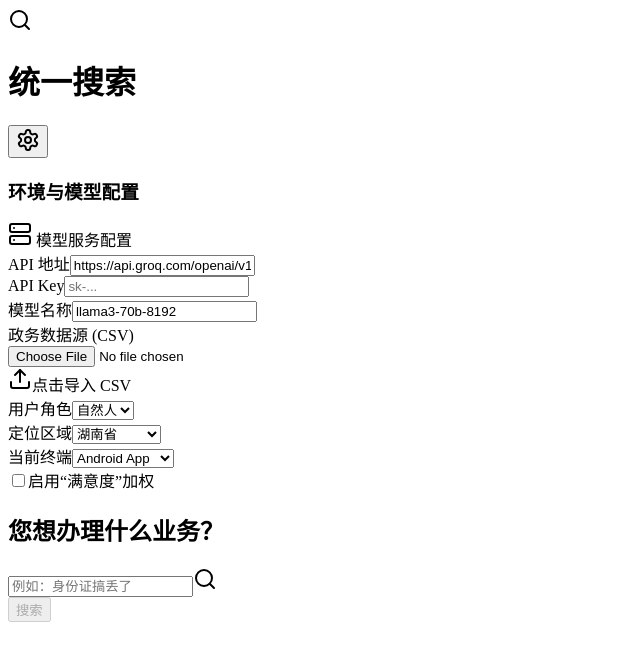
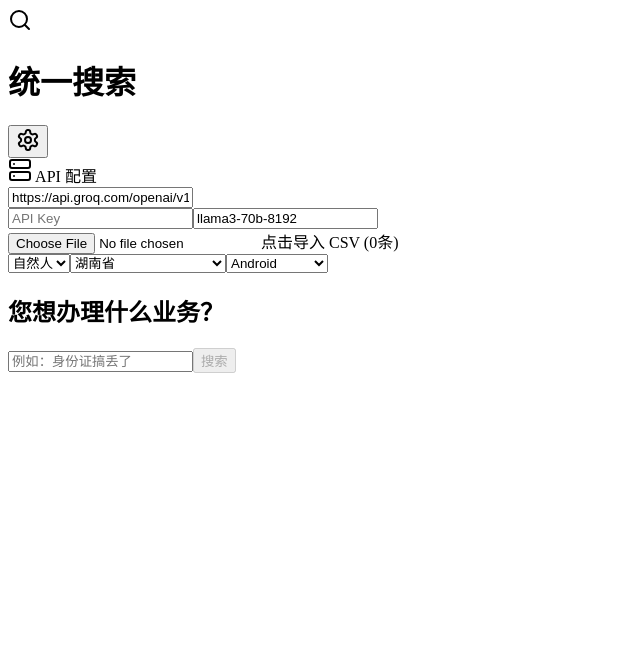
Before and after one commit to xiaohuleo/smart-gov-search, a Next.js app: page / in a window 1280 px wide. Both pictures are taken after a click on the button 28 px from the left and 141 px from the top of the page. Shown: the top 660 px of the page, without its empty margins (0-640 px from the left). Built offline with nearby package versions, Linux system fonts and the light colour scheme.

Commit message:
Update page.js

```diff
--- a/app/page.js
+++ b/app/page.js
@@ -3,7 +3,7 @@
 
 import { useState } from "react";
 import Papa from "papaparse";
-import { Search, Upload, Settings, Building2, User, Star, MapPin, Smartphone, Server, Clock, Lightbulb } from "lucide-react";
+import { Search, Upload, Settings, Building2, User, Star, MapPin, Smartphone, Server, Clock, Lightbulb, CheckCircle2 } from "lucide-react";
 
 export default function Home() {
   // --- 状态管理 ---
@@ -18,14 +18,26 @@ export default function Home() {
   const [apiKey, setApiKey] = useState("");
   const [apiBaseUrl, setApiBaseUrl] = useState("https://api.groq.com/openai/v1");
   const [apiModel, setApiModel] = useState("llama3-70b-8192");
-
   const [userRole, setUserRole] = useState("自然人");
   const [userCity, setUserCity] = useState("湖南省");
   const [userChannel, setUserChannel] = useState("Android");
   const [enableSatisfaction, setEnableSatisfaction] = useState(false);
   const [showSettings, setShowSettings] = useState(false);
 
-  // --- 处理 CSV ---
+  // --- 核心：本地同义词典 (暴力解决搜不到的问题) ---
+  const LOCAL_SYNONYMS = {
+    "搞丢": ["遗失", "补领", "挂失", "补办"],
+    "丢了": ["遗失", "补领", "挂失"],
+    "不见了": ["遗失", "补领"],
+    "掉了": ["遗失", "补领"],
+    "办证": ["办理", "核发", "注册"],
+    "开店": ["经营许可", "设立登记", "营业执照"],
+    "生娃": ["生育", "出生", "落户"],
+    "生孩子": ["生育", "出生", "落户"],
+    "买房": ["不动产", "购房", "公积金"],
+    "卖房": ["二手房", "转移登记"],
+  };
+
   const handleFileUpload = (e) => {
     const file = e.target.files?.[0];
     if (!file) return;
@@ -35,7 +47,6 @@ export default function Home() {
     });
   };
 
-  // --- 核心搜索 ---
   const handleSearch = async () => {
     if (!query || csvData.length === 0) return;
     setLoading(true);
@@ -44,12 +55,27 @@ export default function Home() {
     const startTime = performance.now();
 
     try {
-      // 1. 本地兜底清洗
-      const cleanQuery = query.replace(/我要|办理|查询|怎么|办|申请|在哪里|弄|去哪|搞|了|的/g, "");
+      // 1. 初始化关键词集合 (使用 Set 去重)
+      let finalKeywords = new Set();
+      let debugSource = {}; // 记录关键词来源
 
-      // 2. AI 意图识别
-      let currentIntent = { keywords: [cleanQuery || query], target: "all", action: "all" };
+      // A. 原始词清洗
+      const cleanQuery = query.replace(/我要|想|办理|查询|怎么|办|申请|在哪里|弄|去哪|搞|了|的|是/g, "");
+      if (cleanQuery) finalKeywords.add(cleanQuery);
+      finalKeywords.add(query); // 保留原始句
 
+      // B. 本地词典匹配 (这是解决“搞丢”最关键的一步)
+      Object.keys(LOCAL_SYNONYMS).forEach(key => {
+        if (query.includes(key)) {
+            LOCAL_SYNONYMS[key].forEach(word => {
+                finalKeywords.add(word);
+                debugSource[word] = "本地词典";
+            });
+        }
+      });
+
+      // C. AI 意图识别 (作为补充)
+      let aiTarget = "all";
       if (apiKey) {
         try {
             const res = await fetch("/api/analyze", {
@@ -59,64 +85,95 @@ export default function Home() {
             });
             const data = await res.json();
             if (!data.isFallback && data.keywords) {
-                currentIntent = data;
+                data.keywords.forEach(k => {
+                    finalKeywords.add(k);
+                    if (!debugSource[k]) debugSource[k] = "AI联想";
+                });
+                aiTarget = data.target || "all";
             }
         } catch (e) {
-            console.warn("AI Analysis failed");
+            console.warn("AI 失败，使用本地降级策略");
         }
       }
 
-      // 强行合并原始词，防止AI遗漏
-      if (cleanQuery && !currentIntent.keywords.includes(cleanQuery)) currentIntent.keywords.push(cleanQuery);
-      if (!currentIntent.keywords.includes(query)) currentIntent.keywords.push(query);
+      // 转为数组供后续使用
+      const keywordArray = Array.from(finalKeywords);
 
-      setIntent(currentIntent);
+      setIntent({
+        keywords: keywordArray,
+        target: aiTarget,
+        sourceMap: debugSource
+      });
 
-      // 3. 评分排序
+      // 2. 评分排序
       const scoredResults = csvData.map((item) => {
         let score = 0;
         let matchReasons = [];
+        let matchedKeywords = [];
 
+        // 数据字段准备
         const itemName = item["事项名称"] || "";
-        const itemTarget = item["服务对象"] || "";
-        const itemUnit = item["所属市州单位"] || "";
-        const itemChannel = item["发布渠道"] || "";
-        // 把所有文本拼起来搜
-        const textToSearch = `${itemName} ${item["事项简称"]||""} ${item["事项标签"]||""}`;
+        const itemShort = item["事项简称"] || "";
+        const itemTags = item["事项标签"] || "";
 
-        // A. 关键词匹配 (支持语义联想)
-        currentIntent.keywords.forEach((kw) => {
+        // 拼接全文本用于检索
+        const textToSearch = `${itemName} ${itemShort} ${itemTags}`;
+
+        // D. 匹配逻辑 (核心修改)
+        keywordArray.forEach((kw) => {
           if (!kw || kw.length < 1) return;
 
           if (textToSearch.includes(kw)) {
-            // 命中加分
-            score += 100;
-            if (itemName === kw) score += 50;
-            // 记录是哪个词命中的，方便高亮
-            // 如果这个词不是用户输入的词，说明是AI“翻译”出来的
+            matchedKeywords.push(kw);
+            // 基础分
+            let currentScore = 100;
+
+            // 命中关键术语 (遗失、补领) 加分极高
+            if (["遗失", "补领", "挂失"].includes(kw)) currentScore += 200;
+
+            // 命中核心名词 (身份证) 加分
+            if (kw.includes("身份证") || kw.includes("证")) currentScore += 150;
+
+            score += currentScore;
+
+            // 记录匹配原因 (优先显示非原始词)
             if (!query.includes(kw)) {
-                matchReasons.push(`语义联想: ${kw}`);
+                matchReasons.push(`${debugSource[kw] || "扩展"}: ${kw}`);
             }
           }
         });
 
+        // 必须命中至少一个关键词，且分数 > 0
         if (score === 0) return { item, score: -1, matchReasons };
 
-        // B. 角色/地域/渠道/满意度 (同前)
-        if (itemTarget && itemTarget.includes(userRole)) score += 30;
-        else if (itemTarget && !itemTarget.includes(userRole) && !itemTarget.includes("全部")) score -= 50;
+        // 惩罚机制：如果搜“身份证”，结果只有“证”，关联度太低，扣分
+        // 奖励机制：同时命中“身份证”和“遗失”，分数翻倍
+        const hasIdentity = matchedKeywords.some(k => k.includes("身份证") || k.includes("户口"));
+        const hasAction = matchedKeywords.some(k => ["遗失", "补领", "挂失", "办理"].includes(k));
+
+        if (hasIdentity && hasAction) {
+            score += 500; // 完美匹配
+            matchReasons.unshift("✨ 完美匹配");
+        }
+
+        // 角色/地域/终端过滤 (逻辑保持不变)
+        const itemTarget = item["服务对象"] || "";
+        const itemUnit = item["所属市州单位"] || "";
+        const itemChannel = item["发布渠道"] || "";
+
+        if (itemTarget && itemTarget.includes(userRole)) score += 50;
+        else if (itemTarget && !itemTarget.includes(userRole) && !itemTarget.includes("全部")) score -= 100; // 角色不对严厉扣分
 
         if (itemUnit) {
-            if (itemUnit.includes(userCity)) score += 50;
-            else if (userCity !== "湖南省" && itemUnit.includes("湖南省")) score += 20;
+            if (itemUnit.includes(userCity)) score += 60;
             else if (userCity === "湖南省" && itemUnit.includes("湖南省")) score += 40;
+            else if (itemUnit.includes("湖南省")) score += 20;
         }
 
-        if (itemChannel && !itemChannel.includes(userChannel) && !itemChannel.includes("全部")) score = -1;
+        if (itemChannel && !itemChannel.includes(userChannel) && !itemChannel.includes("全部")) score = -9999; // 终端不对直接屏蔽
         if (enableSatisfaction && item["满意度"]) score += (parseFloat(item["满意度"]) || 0) * 0.5;
-        if (item["是否高频事项"] === "是") score += 15;
 
-        return { item, score, matchReasons };
+        return { item, score, matchReasons: [...new Set(matchReasons)] }; // 去重原因
       });
 
       const finalResults = scoredResults
@@ -128,7 +185,7 @@ export default function Home() {
 
     } catch (err) {
       console.error(err);
-      alert("搜索出错");
+      alert("搜索发生错误");
     } finally {
       setSearchTime((performance.now() - startTime).toFixed(0));
       setLoading(false);
@@ -150,188 +207,92 @@ export default function Home() {
         </div>
       </div>
 
-      {/* 设置面板 */}
+      {/* Settings Panel (Keep same layout) */}
       {showSettings && (
         <div className="bg-white p-4 shadow-lg mb-4 max-w-md mx-auto animate-in fade-in slide-in-from-top-4 border-b">
-          <h3 className="font-bold mb-3 text-sm text-gray-500 uppercase border-b pb-2">环境与模型配置</h3>
-          <div className="space-y-4">
+           <div className="space-y-4">
             <div className="bg-gray-50 p-3 rounded-lg border border-gray-200 space-y-2">
-                <div className="flex items-center gap-1 text-xs font-bold text-gray-700">
-                    <Server className="w-3 h-3" /> 模型服务配置
-                </div>
-                <div>
-                    <label className="text-[10px] text-gray-500 block mb-1">API 地址</label>
-                    <input type="text" value={apiBaseUrl} onChange={(e) => setApiBaseUrl(e.target.value)} placeholder="https://api.groq.com/openai/v1" className="w-full border p-1.5 rounded text-xs bg-white" />
-                </div>
+                <div className="flex items-center gap-1 text-xs font-bold text-gray-700"><Server className="w-3 h-3" /> API 配置</div>
+                <input type="text" value={apiBaseUrl} onChange={(e) => setApiBaseUrl(e.target.value)} placeholder="API URL" className="w-full border p-1.5 rounded text-xs" />
                 <div className="grid grid-cols-2 gap-2">
-                    <div>
-                        <label className="text-[10px] text-gray-500 block mb-1">API Key</label>
-                        <input type="password" value={apiKey} onChange={(e) => setApiKey(e.target.value)} placeholder="sk-..." className="w-full border p-1.5 rounded text-xs bg-white" />
-                    </div>
-                    <div>
-                        <label className="text-[10px] text-gray-500 block mb-1">模型名称</label>
-                        <input type="text" value={apiModel} onChange={(e) => setApiModel(e.target.value)} placeholder="llama3-70b-8192" className="w-full border p-1.5 rounded text-xs bg-white" />
-                    </div>
+                    <input type="password" value={apiKey} onChange={(e) => setApiKey(e.target.value)} placeholder="API Key" className="w-full border p-1.5 rounded text-xs" />
+                    <input type="text" value={apiModel} onChange={(e) => setApiModel(e.target.value)} placeholder="Model" className="w-full border p-1.5 rounded text-xs" />
                 </div>
             </div>
-
-            <div>
-              <label className="text-xs font-bold block mb-1">政务数据源 (CSV)</label>
-              <div className="relative border border-dashed border-gray-300 rounded-lg p-3 bg-blue-50 text-center hover:bg-blue-100 transition cursor-pointer">
-                 <input type="file" accept=".csv" onChange={handleFileUpload} className="absolute inset-0 w-full h-full opacity-0 cursor-pointer" />
-                 <div className="flex items-center justify-center gap-2 text-sm text-blue-600 font-medium">
-                    <Upload className="w-4 h-4" />
-                    {csvData.length > 0 ? `已加载 ${csvData.length} 条事项` : "点击导入 CSV"}
-                 </div>
-              </div>
+            <div className="border border-dashed p-3 rounded-lg text-center bg-blue-50">
+                 <input type="file" accept=".csv" onChange={handleFileUpload} className="opacity-0 absolute inset-0 w-full h-full" />
+                 <span className="text-sm text-blue-600 font-medium">点击导入 CSV ({csvData.length}条)</span>
             </div>
-
             <div className="grid grid-cols-2 gap-3">
-                <div>
-                    <label className="text-xs font-bold block mb-1">用户角色</label>
-                    <select className="w-full border p-2 rounded text-sm bg-white" value={userRole} onChange={(e) => setUserRole(e.target.value)}>
-                        <option value="自然人">自然人</option>
-                        <option value="法人">法人</option>
-                    </select>
-                </div>
-                <div>
-                    <label className="text-xs font-bold block mb-1">定位区域</label>
-                    <select className="w-full border p-2 rounded text-sm bg-white" value={userCity} onChange={(e) => setUserCity(e.target.value)}>
-                        <option value="湖南省">湖南省</option>
-                        <option value="长沙市">长沙市</option>
-                        <option value="株洲市">株洲市</option>
-                        <option value="湘潭市">湘潭市</option>
-                        <option value="衡阳市">衡阳市</option>
-                        <option value="邵阳市">邵阳市</option>
-                        <option value="岳阳市">岳阳市</option>
-                        <option value="常德市">常德市</option>
-                        <option value="张家界市">张家界市</option>
-                        <option value="益阳市">益阳市</option>
-                        <option value="郴州市">郴州市</option>
-                        <option value="永州市">永州市</option>
-                        <option value="怀化市">怀化市</option>
-                        <option value="娄底市">娄底市</option>
-                        <option value="湘西土家族苗族自治州">湘西自治州</option>
-                    </select>
-                </div>
-                 <div className="col-span-2">
-                    <label className="text-xs font-bold block mb-1">当前终端</label>
-                    <select className="w-full border p-2 rounded text-sm bg-white" value={userChannel} onChange={(e) => setUserChannel(e.target.value)}>
-                        <option value="Android">Android App</option>
-                        <option value="iOS">iOS App</option>
-                        <option value="HarmonyOS">HarmonyOS</option>
-                        <option value="微信小程序">微信小程序</option>
-                        <option value="支付宝小程序">支付宝小程序</option>
-                    </select>
-                </div>
-            </div>
-
-            <div className="flex items-center gap-2 mt-2 pt-2 border-t">
-                <input type="checkbox" id="satSwitch" checked={enableSatisfaction} onChange={(e) => setEnableSatisfaction(e.target.checked)} />
-                <label htmlFor="satSwitch" className="text-sm">启用“满意度”加权</label>
+                <select className="border p-2 rounded text-sm" value={userRole} onChange={(e) => setUserRole(e.target.value)}><option value="自然人">自然人</option><option value="法人">法人</option></select>
+                <select className="border p-2 rounded text-sm" value={userCity} onChange={(e) => setUserCity(e.target.value)}>
+                    {["湖南省","长沙市","株洲市","湘潭市","衡阳市","邵阳市","岳阳市","常德市","张家界市","益阳市","郴州市","永州市","怀化市","娄底市","湘西土家族苗族自治州"].map(c=><option key={c} value={c}>{c}</option>)}
+                </select>
+                <select className="col-span-2 border p-2 rounded text-sm" value={userChannel} onChange={(e) => setUserChannel(e.target.value)}>
+                    {["Android","iOS","HarmonyOS","微信小程序","支付宝小程序"].map(c=><option key={c} value={c}>{c}</option>)}
+                </select>
             </div>
           </div>
         </div>
       )}
 
-      {/* 搜索框 */}
+      {/* Search Area */}
       <div className="p-4 max-w-md mx-auto">
         <div className="bg-white p-6 rounded-2xl shadow-sm border border-gray-100 mb-6">
-            <h2 className="text-xl font-bold mb-4 text-center text-gray-800">
-                {userRole === "自然人" ? "您想办理什么业务？" : "企业服务一站式搜索"}
-            </h2>
+            <h2 className="text-xl font-bold mb-4 text-center text-gray-800">{userRole === "自然人" ? "您想办理什么业务？" : "企业服务搜索"}</h2>
             <div className="flex gap-2">
-                <div className="relative flex-1">
-                    <input
-                        type="text"
-                        placeholder="例如：身份证搞丢了"
-                        className="w-full pl-10 pr-4 py-3 bg-gray-100 rounded-xl focus:outline-none focus:ring-2 focus:ring-blue-500 transition-all"
-                        value={query}
-                        onChange={(e) => setQuery(e.target.value)}
-                        onKeyDown={(e) => e.key === 'Enter' && handleSearch()}
-                    />
-                    <Search className="w-5 h-5 text-gray-400 absolute left-3 top-3.5" />
-                </div>
-                <button
-                    onClick={handleSearch}
-                    disabled={loading || csvData.length === 0}
-                    className="bg-blue-600 text-white px-5 py-3 rounded-xl font-medium hover:bg-blue-700 transition-colors disabled:bg-blue-300"
-                >
-                    {loading ? "..." : "搜索"}
-                </button>
+                <input type="text" placeholder="例如：身份证搞丢了" className="flex-1 pl-4 pr-4 py-3 bg-gray-100 rounded-xl focus:ring-2 focus:ring-blue-500 outline-none" value={query} onChange={(e) => setQuery(e.target.value)} onKeyDown={(e) => e.key === 'Enter' && handleSearch()} />
+                <button onClick={handleSearch} disabled={loading||csvData.length===0} className="bg-blue-600 text-white px-5 rounded-xl font-medium whitespace-nowrap">{loading?"...":"搜索"}</button>
             </div>
         </div>
 
-        {/* 统计条 */}
+        {/* Info Bar */}
         {(intent || results.length > 0) && (
-            <div className="mb-4 px-2 animate-in fade-in slide-in-from-bottom-2">
-                <div className="flex justify-between items-center mb-2">
-                     <div className="flex items-center gap-1 text-[10px] text-gray-400">
-                        <Clock className="w-3 h-3" />
-                        <span>耗时 {searchTime}ms</span>
-                        <span className="mx-1">|</span>
-                        <span>找到 {results.length} 条</span>
-                     </div>
-                     {intent && (
-                        <span className="text-[10px] bg-blue-50 text-blue-600 px-1.5 py-0.5 rounded font-medium">
-                            {intent.target === "all" ? "全对象" : intent.target}
-                        </span>
-                     )}
+            <div className="mb-4 px-2">
+                <div className="flex justify-between items-center mb-2 text-[10px] text-gray-400">
+                     <span className="flex items-center gap-1"><Clock className="w-3 h-3" /> {searchTime}ms | {results.length} 条结果</span>
                 </div>
-
-                {/* 关键词 (显示AI如何翻译你的话) */}
                 {intent && (
-                    <div className="flex flex-wrap gap-1.5 mb-2">
-                        {intent.keywords.map((k, i) => (
-                            <span key={i} className={`text-xs px-2 py-1 rounded-full border ${query.includes(k) ? 'bg-gray-100 text-gray-600' : 'bg-green-50 text-green-600 border-green-100'}`}>
-                                {query.includes(k) ? k : `转译: ${k}`}
-                            </span>
-                        ))}
+                    <div className="flex flex-wrap gap-1.5">
+                        {intent.keywords.map((k, i) => {
+                            const source = intent.sourceMap?.[k];
+                            const isLocal = source === "本地词典";
+                            const isAI = source === "AI联想";
+                            return (
+                                <span key={i} className={`text-xs px-2 py-1 rounded-full border flex items-center gap-1 ${query.includes(k) ? 'bg-gray-100' : (isLocal ? 'bg-orange-50 text-orange-600 border-orange-100' : 'bg-green-50 text-green-600 border-green-100')}`}>
+                                    {(!query.includes(k)) && (isLocal ? <Building2 className="w-3 h-3"/> : <Lightbulb className="w-3 h-3"/>)}
+                                    {k}
+                                </span>
+                            )
+                        })}
                     </div>
                 )}
             </div>
         )}
 
-        {/* 结果列表 */}
+        {/* Results */}
         <div className="space-y-3">
             {results.map((item, idx) => (
                 <div key={idx} className="bg-white p-4 rounded-xl shadow-sm border border-gray-100 hover:shadow-md transition-shadow">
                     <div className="flex justify-between items-start mb-2">
-                        <h3 className="font-bold text-gray-800 text-lg leading-tight flex-1">
-                            {item["事项名称"]}
-                        </h3>
-                        {item["是否高频事项"] === "是" && (
-                            <span className="text-[10px] bg-red-100 text-red-600 px-1.5 py-0.5 rounded font-medium whitespace-nowrap ml-2">
-                                高频
-                            </span>
-                        )}
+                        <h3 className="font-bold text-gray-800 text-lg leading-tight flex-1">{item["事项名称"]}</h3>
+                        {item["是否高频事项"] === "是" && <span className="text-[10px] bg-red-100 text-red-600 px-1.5 py-0.5 rounded font-medium ml-2">高频</span>}
                     </div>
-
                     <div className="flex flex-wrap items-center gap-2 mt-3 text-sm text-gray-500">
                         <span className="bg-yellow-50 text-yellow-700 px-2 py-1 rounded text-xs flex items-center gap-1"><User className="w-3 h-3"/>{item["服务对象"]||"通用"}</span>
                         <span className="bg-purple-50 text-purple-700 px-2 py-1 rounded text-xs flex items-center gap-1"><Building2 className="w-3 h-3"/>{item["所属市州单位"]||"省直"}</span>
                         {item["满意度"] && enableSatisfaction && <span className="bg-green-50 text-green-700 px-2 py-1 rounded text-xs flex items-center gap-1"><Star className="w-3 h-3"/>{item["满意度"]}</span>}
                     </div>
-
-                    {/* 显示匹配原因，特别是 AI 联想出来的 */}
                     {item._debugReasons && item._debugReasons.length > 0 && (
-                        <div className="mt-2 pt-2 border-t border-gray-50 text-[10px] text-gray-500 flex flex-wrap gap-1 items-center">
-                            <Lightbulb className="w-3 h-3 text-yellow-500" />
+                        <div className="mt-2 pt-2 border-t border-gray-50 text-[10px] text-gray-500 flex flex-wrap gap-1">
                             {item._debugReasons.map((reason, rid) => (
-                                <span key={rid} className={`px-1 rounded ${reason.includes("语义联想") ? 'bg-green-100 text-green-700 font-bold' : 'bg-gray-100'}`}>
-                                    {reason}
-                                </span>
+                                <span key={rid} className={`px-1 rounded ${reason.includes("完美") ? 'bg-blue-100 text-blue-700 font-bold' : (reason.includes("本地") ? 'bg-orange-100 text-orange-700' : 'bg-gray-100')}`}>{reason}</span>
                             ))}
                         </div>
                     )}
                 </div>
             ))}
-
-            {results.length === 0 && !loading && intent && (
-                <div className="text-center text-gray-400 py-10">
-                    <p>未找到服务，请尝试切换角色或定位</p>
-                </div>
-            )}
+            {results.length === 0 && !loading && intent && <div className="text-center text-gray-400 py-10"><p>未找到服务，请尝试切换角色或定位</p></div>}
         </div>
       </div>
     </div>
```
